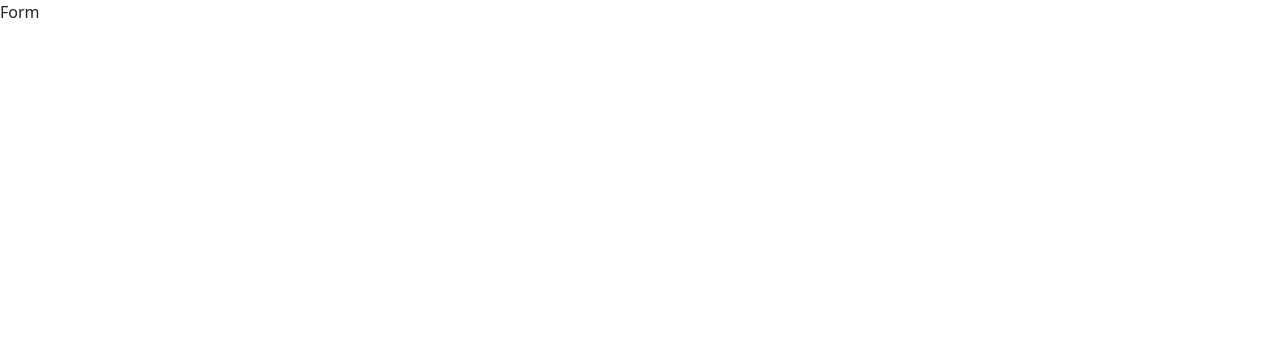
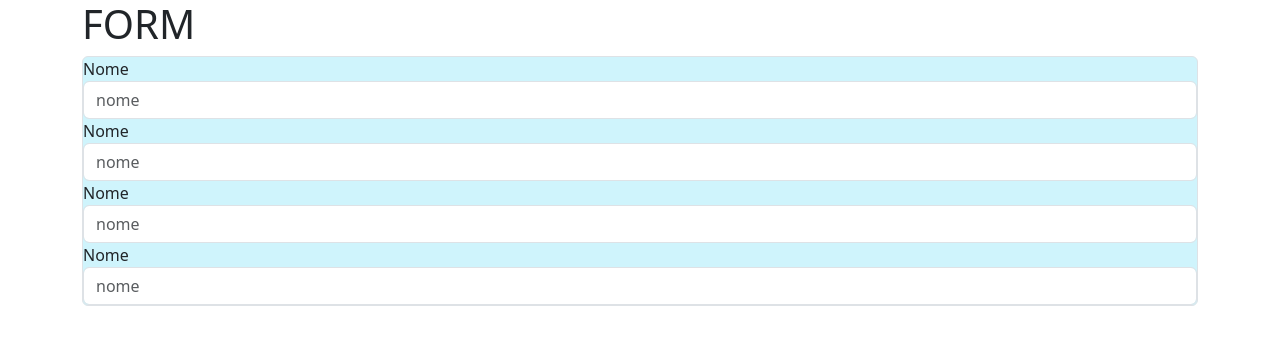
Before and after one commit to giovanbattista-web/react-post-form, a React (Vite) app: page / in a window 1280 px wide. Shown: the top 344 px of the page. Built offline with nearby package versions, Linux system fonts and the light colour scheme.

Commit message:
[UPD] STRUTTURA FORM CREATA

```diff
--- a/src/components/Form.jsx
+++ b/src/components/Form.jsx
@@ -4,8 +4,36 @@ import axios from 'axios';
 
 const Form = () => {
     return (
-        <div>Form</div>
-    )
+        <div className='container'>
+            <div className='row'>
+                <div className='col-12'>
+                    <h1>FORM</h1>
+                </div>
+                <div className='col-12'>
+                    <form action="" className='border rounded bg-info-subtle'>
+                        <div className='row'>
+                            <div className='col-12'>
+                                <label htmlFor="" className='control-label'>Nome</label>
+                                <input type="text" name="name" className='form-control' placeholder='nome' />
+                            </div>
+                            <div className='col-12'>
+                                <label htmlFor="" className='control-label'>Nome</label>
+                                <input type="text" name="name" className='form-control' placeholder='nome' />
+                            </div>
+                            <div className='col-12'>
+                                <label htmlFor="" className='control-label'>Nome</label>
+                                <input type="text" name="name" className='form-control' placeholder='nome' />
+                            </div>
+                            <div className='col-12'>
+                                <label htmlFor="" className='control-label'>Nome</label>
+                                <input type="text" name="name" className='form-control' placeholder='nome' />
+                            </div>
+                        </div>
+                    </form>
+                </div>
+            </div>
+        </div>
+    );
 };
 
 export default Form;
```
